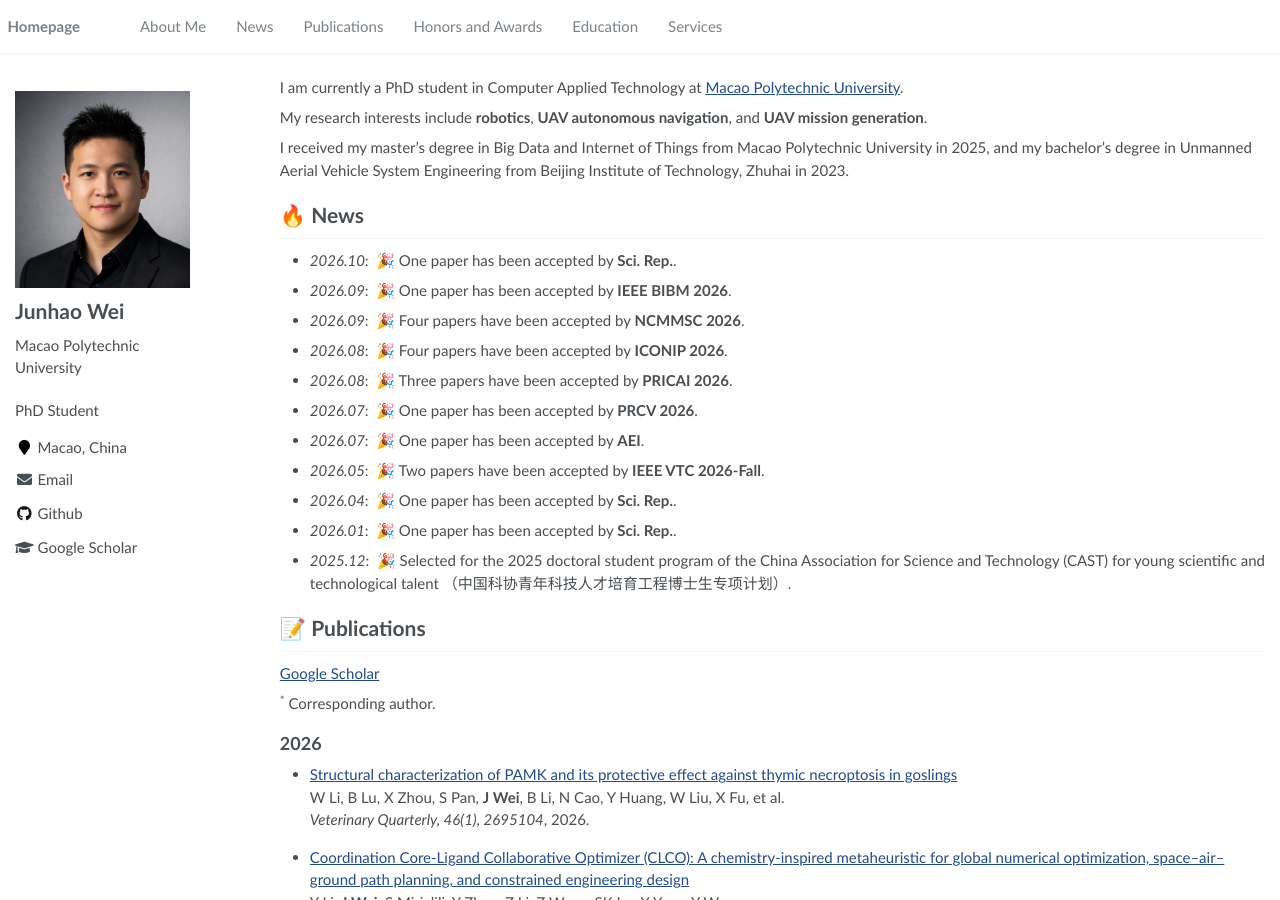
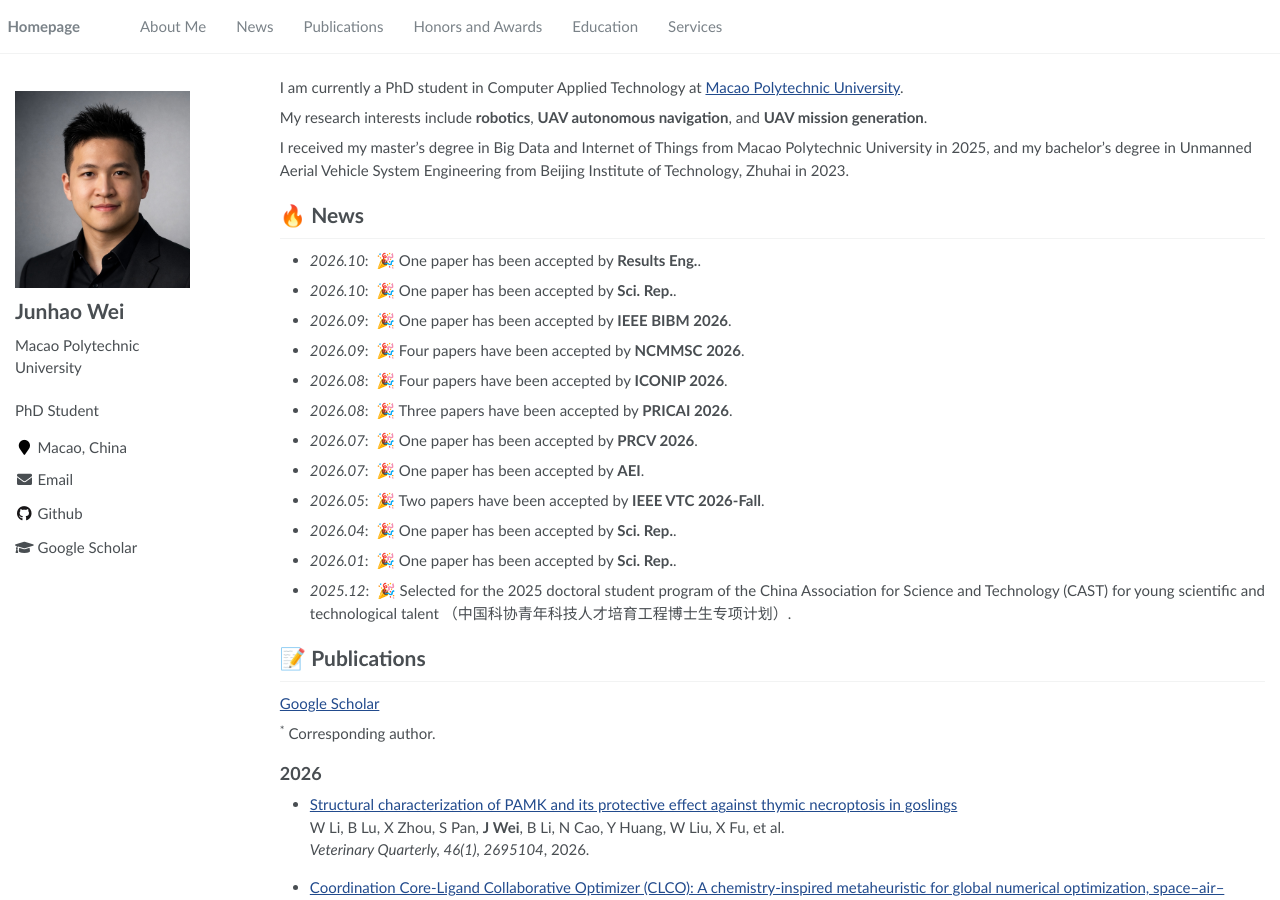
Before and after one commit to JunhaoWei-mpu/JunhaoWei-mpu.github.io, a Jekyll site: the page built from _pages/about.md, in a window 1280 px wide and 900 px high. Built offline with Jekyll 4.4.1, drawn with Linux system fonts in a browser that asks for light colours.

Commit message:
Add October Results in Engineering acceptance news

```diff
--- a/_pages/about.md
+++ b/_pages/about.md
@@ -19,6 +19,7 @@ I received my master's degree in Big Data and Internet of Things from Macao Poly
 # 🔥 News
 {: #news}
 
+- *2026.10*: &nbsp;🎉 One paper has been accepted by **Results Eng.**.
 - *2026.10*: &nbsp;🎉 One paper has been accepted by **Sci. Rep.**.
 - *2026.09*: &nbsp;🎉 One paper has been accepted by **IEEE BIBM 2026**.
 - *2026.09*: &nbsp;🎉 Four papers have been accepted by **NCMMSC 2026**.
```
